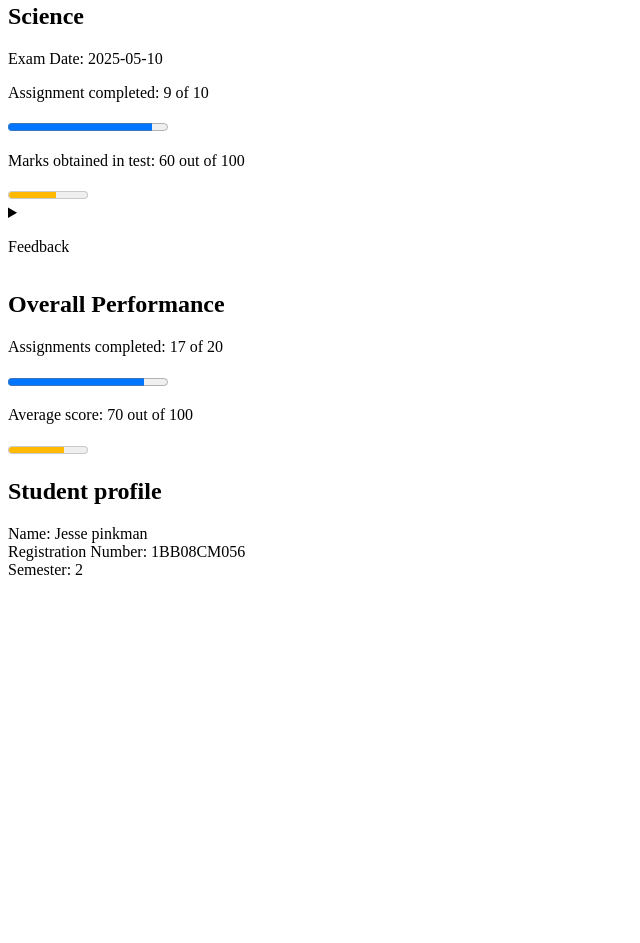
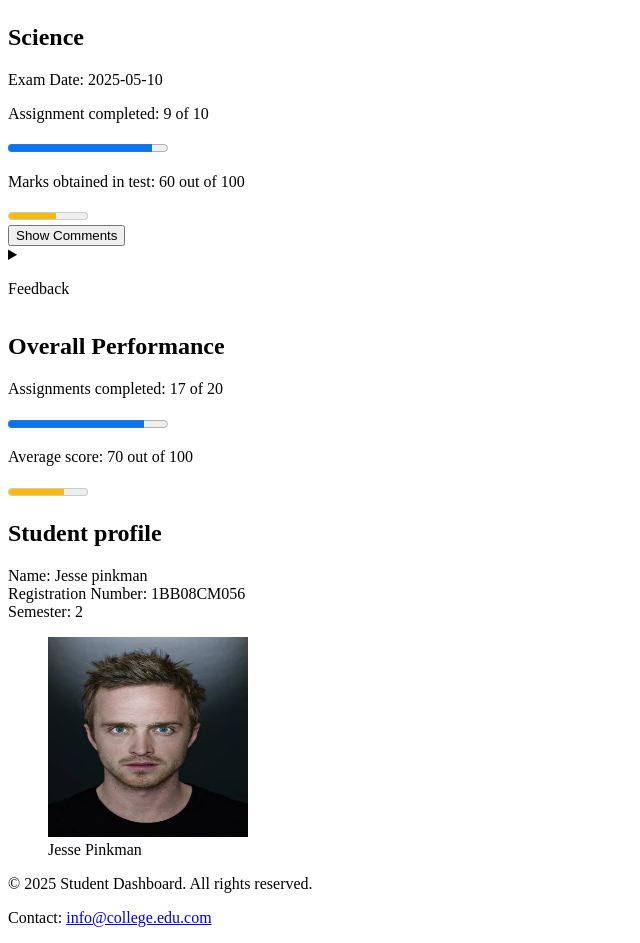
Before and after one commit to C-S-Darshan/FSD, a plain HTML site: page Assignment6.html in a window 1280 px wide. Shown: the part 404-1347 px from the top of the page, without its empty margins (0-640 px from the left). Before the commit the page ends 999 px from the top, so only its background shows below. Drawn offline with Linux system fonts and the light colour scheme.

Commit message:
Assignment 6 complete

```diff
--- a/Assignment6.html
+++ b/Assignment6.html
@@ -23,6 +23,7 @@
             <p>Exam Date: <time datetime="2025-05-15">2025-05-15</time></p>
             <p>Assignment completed: 8 of 10</p><progress value="8" max="10" min="0">80%</progress><br>
             <p>Marks obtained in test: 80 out of 100</p><meter value="97" min="0" max="100" low="40" high="80" optimum="90">80%</meter>
+            <br><button>Show Comments</button>
             <details>
                 <summary>
                     <p>Feedback</p>
@@ -35,6 +36,7 @@
             <p>Exam Date: <time datetime="2025-05-10">2025-05-10</time></p>
             <p>Assignment completed: 9 of 10</p><progress value="9" max="10" min="0">90%</progress><br>
             <p>Marks obtained in test: 60 out of 100</p><meter value="60" min="0" max="100" low="40" high="80" optimum="90">80%</meter>
+            <br><button>Show Comments</button>
             <details>
                 <summary>
                     <p>Feedback</p>
@@ -58,8 +60,14 @@
             Semester: 2<br>
         </p>
         <figure>
-
+            <img src="/Media/jesse.webp" alt="Jesse Pinkman" width="200" height="200">
+            <figcaption>Jesse Pinkman</figcaption>
         </figure>
      </aside>
+     <!-- PS 5-->
+      <footer>
+        <p>&copy; <time>2025</time> Student Dashboard. All rights reserved.</p>
+        <p>Contact: <a href="mailto:info@college.edu.com">info@college.edu.com</a></p>
+      </footer>
 </body>
 </html>
```
Also changed, not shown: Media/jesse.webp (added).
